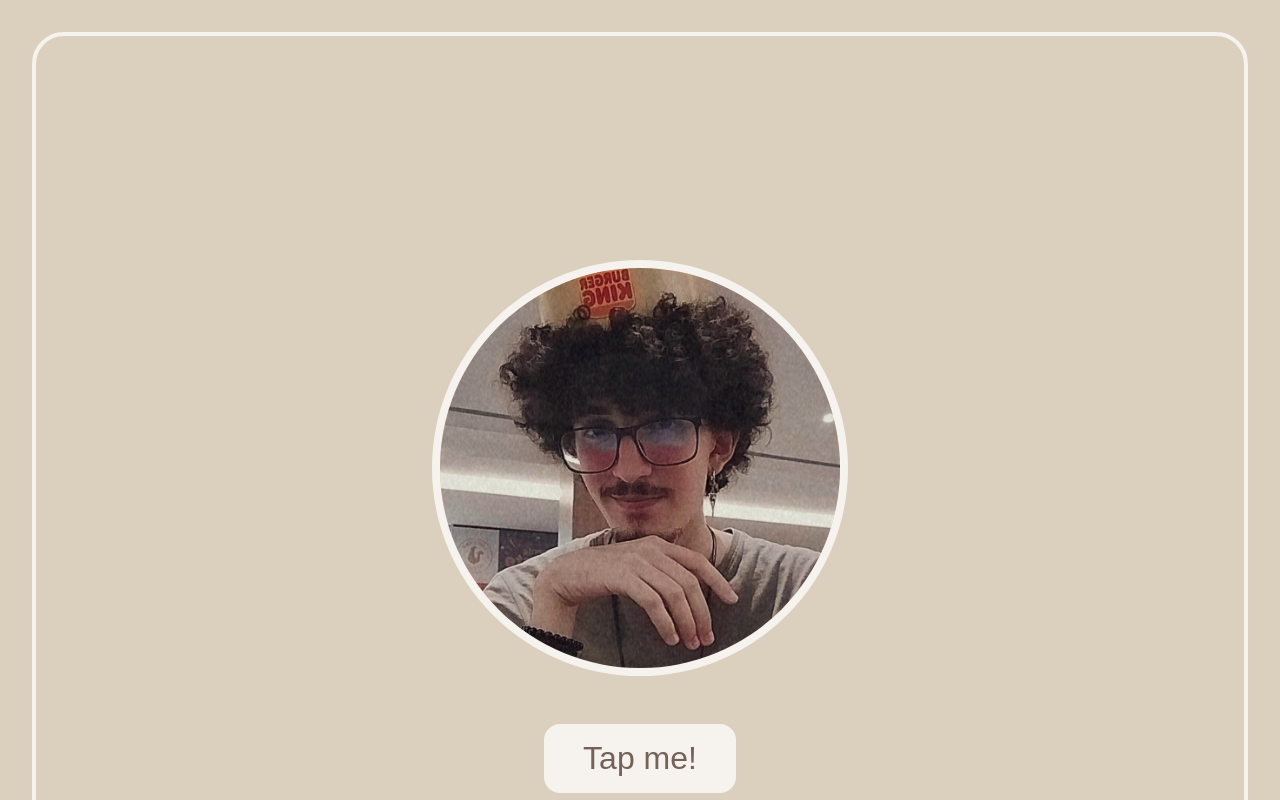
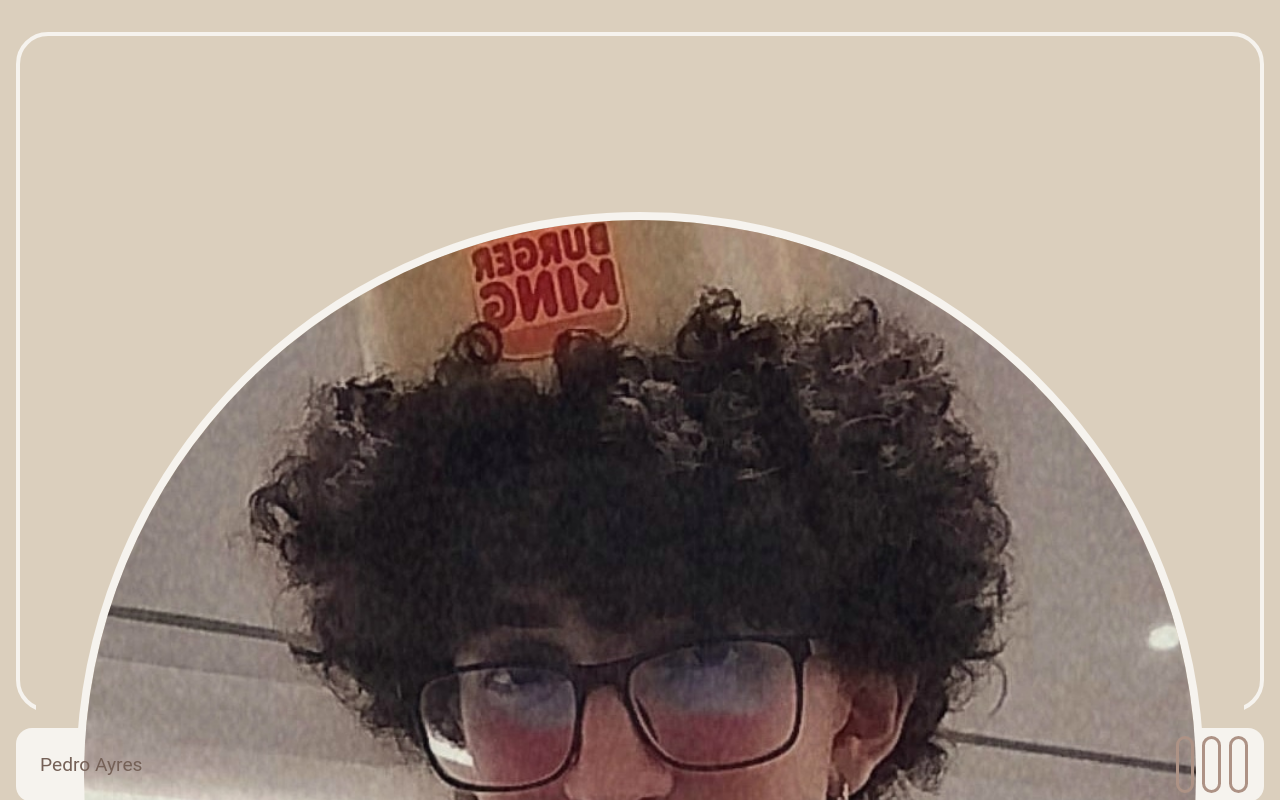
Before and after one commit to Kacaii/clt-portfolio, a website: page static/index.html in a window 1280 px wide. Shown: the top 800 px of the page. Drawn offline with nearby package versions, Linux system fonts and the light colour scheme; a web font is replaced by a local one.

Commit message:
landing page is almost complete

```diff
--- a/static/css/styles.css
+++ b/static/css/styles.css
@@ -18,31 +18,35 @@
 }
 
 body {
+  height: 80dvh;
   font-family: Roboto;
-  padding: 2rem;
+  padding: 1rem;
   background-color: var(--secondary-color);
 }
 
 #shell {
-  padding: 4rem;
+  padding: 1rem;
   border: 0.25rem solid var(--primary-color);
-  border-radius: 2rem 2rem 0rem 0rem;
+  border-radius: 2rem;
+  height: 100%;
+  margin: 1rem 0;
 }
 
 .navbar {
-  padding: 0.5rem 0rem;
+  padding: 0.3rem 0rem;
   width: 100%;
   background-color: var(--primary-color);
   color: var(--text-color-primary);
   display: flex;
   align-items: center;
   justify-content: space-between;
+  border-radius: 1rem;
 
   .main {
     display: flex;
-    gap: 1rem;
+    gap: 0.5rem;
     padding: 1rem;
-    font-size: 2rem;
+    font-size: 1.2rem;
     place-content: center;
   }
 
@@ -55,9 +59,9 @@ body {
 
   .button_icon {
     border: 0.2rem solid var(--text-color-secondary);
-    padding: 0.5rem;
+    padding: 0.4rem;
     border-radius: 1rem;
-    font-size: 3rem;
+    font-size: 2rem;
     height: 2rem;
   }
 }
@@ -77,16 +81,20 @@ body {
     border: 0.5rem solid var(--primary-color);
     border-radius: 50%;
     display: inline;
-    width: 25rem;
+    width: 100%;
   }
 
   .button {
     border: none;
     border-radius: 1rem;
 
+    display: flex;
+    gap: 0.2rem;
+    place-content: center;
+
     padding: 1rem;
     background-color: var(--primary-color);
-    font-size: 2rem;
+    font-size: 1.5rem;
     color: var(--text-color-primary);
 
     width: 12rem;
--- a/static/index.html
+++ b/static/index.html
@@ -27,7 +27,7 @@
           hx-swap="innerHTML"
           class="button"
         >
-          <i class="nf nf-md-gesture_tap"></i> Tap me!
+          <i class="nf nf-md-gesture_tap"></i><b>Tap me!</b>
         </button>
       </section>
     </main>
```
